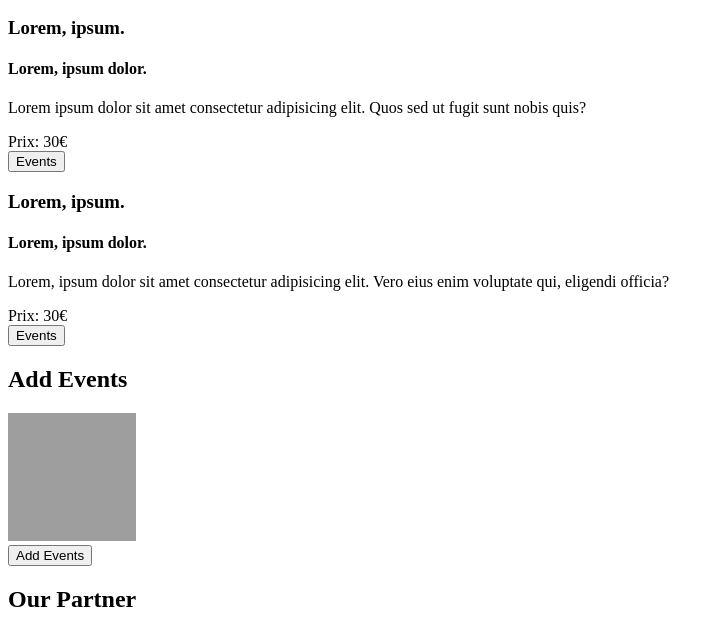
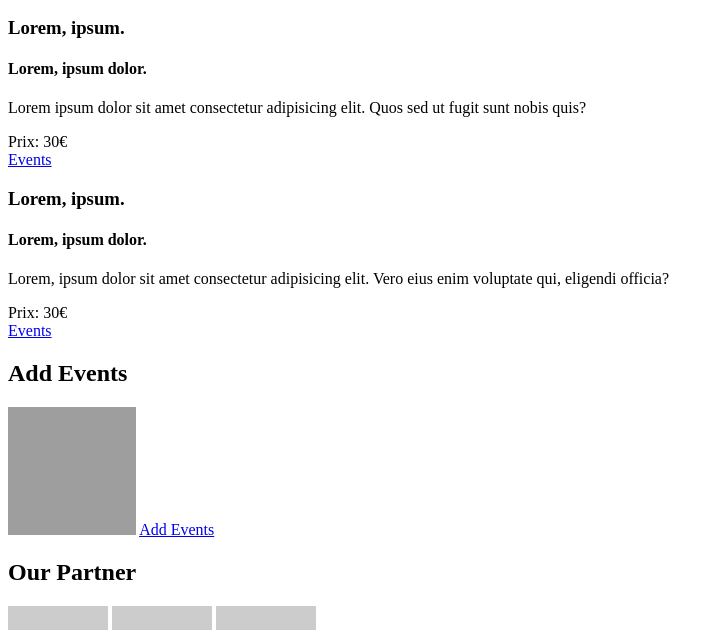
Before and after one commit to Nubunduram/exercice-html-semantic, a plain HTML site: page index.html in a window 1280 px wide. Shown: the part 591-1221 px from the top of the page, without its empty margins (0-724 px from the left). Drawn offline with Linux system fonts and the light colour scheme; grey boxes are pictures that could not be loaded; placeholder pictures from the web are drawn by us.

Commit message:
fix: changed button to links

```diff
--- a/index.html
+++ b/index.html
@@ -37,7 +37,7 @@
                 <h4>Lorem, ipsum dolor.</h4>
                 <p>Lorem ipsum dolor sit amet consectetur adipisicing elit. Quos sed ut fugit sunt nobis quis?</p>
                 <div class="price">Prix: <span>30</span>€</div>
-                <button onclick="window.location.href='events.html'">Events</button>
+                <a href="events.html">Events</a>
             </div>
             <div class="event-card">
                 <h3>Lorem, ipsum.</h3>
@@ -45,16 +45,14 @@
                 <p>Lorem, ipsum dolor sit amet consectetur adipisicing elit. Vero eius enim voluptate qui, eligendi
                     officia?</p>
                 <div class="price">Prix: <span>30</span>€</div>
-                <button onclick="window.location.href='events.html'">Events</button>
+                <a href="events.html">Events</a>
             </div>
         </section>
         <section>
             <h2>Add Events</h2>
             <img width="128" height="128" alt="The X concert event"
                 src="https://images.unsplash.com/photo-1725203574059-389c2116aad1?q=80&w=1942&auto=format&fit=crop&ixlib=rb-4.0.3&ixid=M3wxMjA3fDB8MHxwaG90by1wYWdlfHx8fGVufDB8fHx8fA%3D%3D">
-            <div>
-                <button onclick="window.location.href='addevents.html'">Add Events</button>
-            </div>
+                <a href="addevents.html">Add Events</a>
         </section>
         <section>
             <h2>Our Partner</h2>
```
